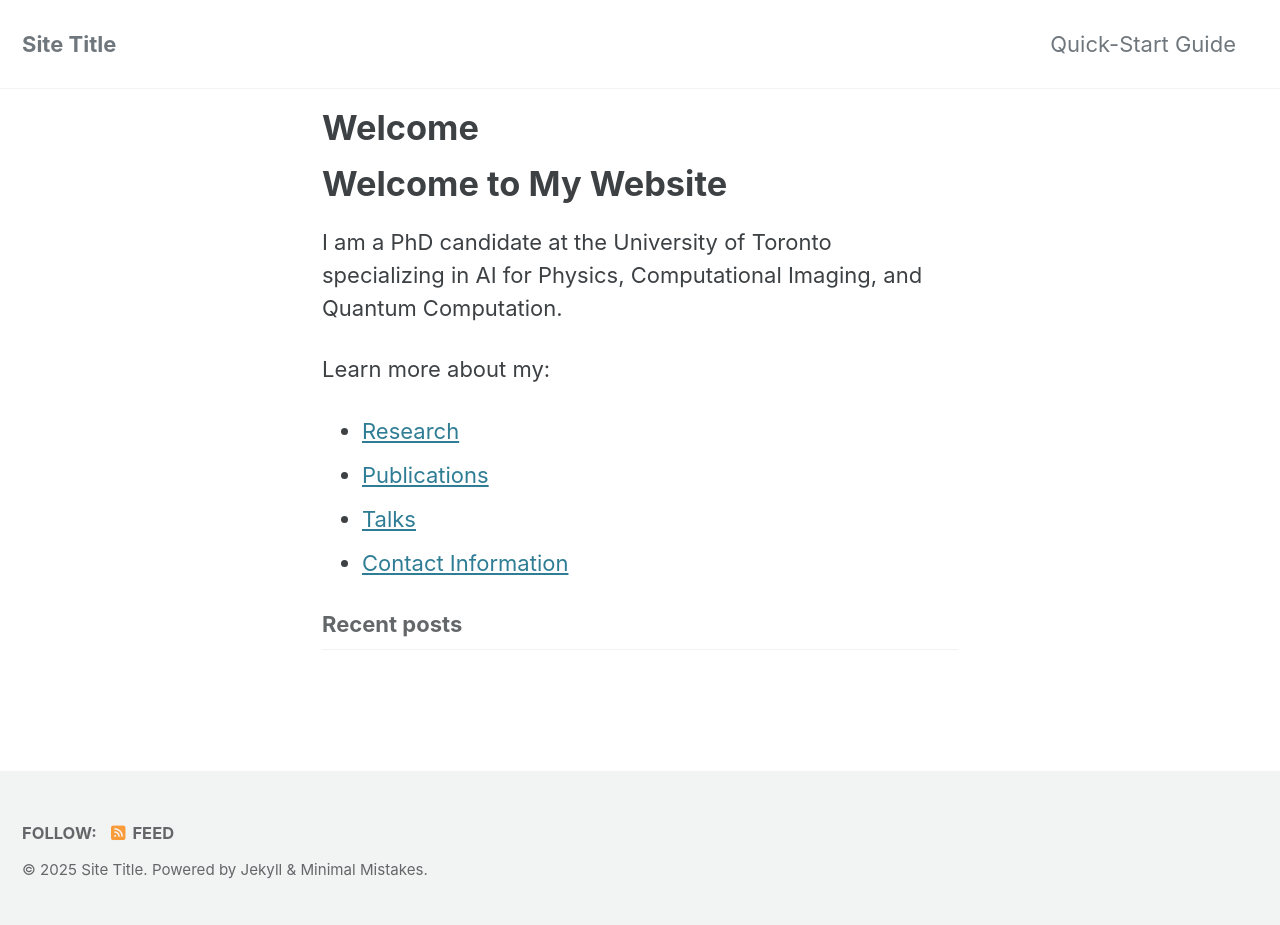
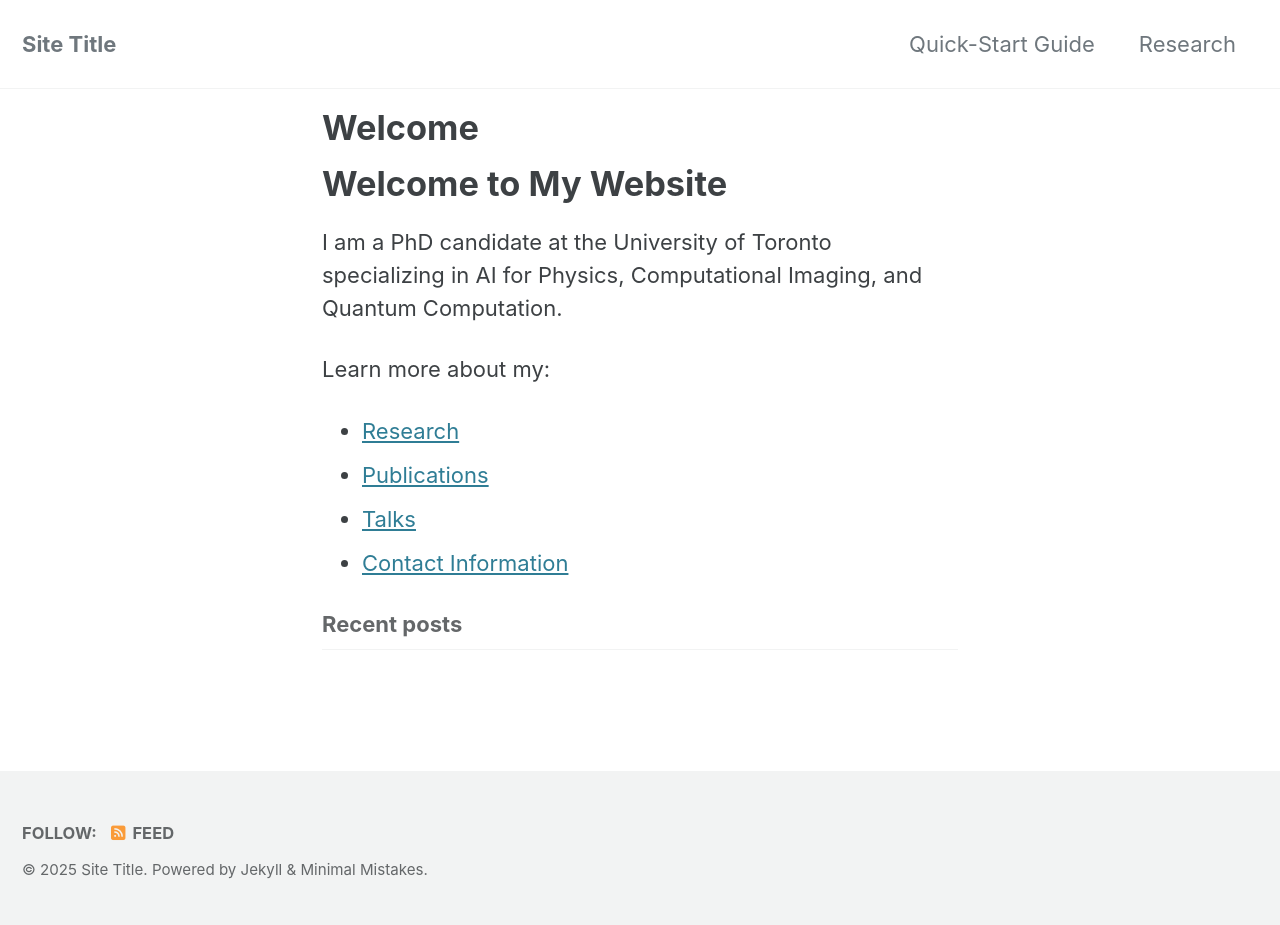
Before and after one commit to as2c/ali.github.io, a Jekyll site: the page built from index.md, in a window 1280 px wide. Built offline with Jekyll 4.4.1, drawn with Linux system fonts in a browser that asks for light colours; cached includes are drawn as plain includes.

Commit message:
navigation changed

```diff
--- a/_data/navigation.yml
+++ b/_data/navigation.yml
@@ -2,6 +2,8 @@
 main:
   - title: "Quick-Start Guide"
     url: https://mmistakes.github.io/minimal-mistakes/docs/quick-start-guide/
+  - title: "Research"
+    url: /researcc/
   # - title: "About"
   #   url: https://mmistakes.github.io/minimal-mistakes/about/
   # - title: "Sample Posts"
```
